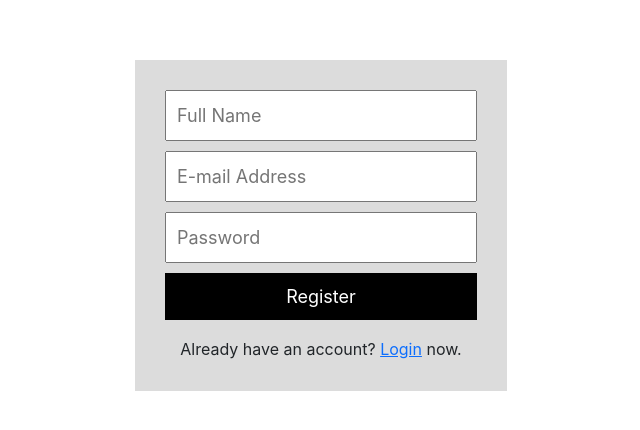
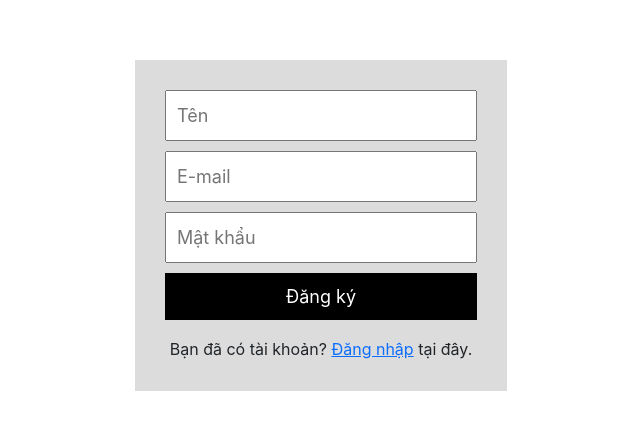
Before and after one commit to duyentran123456/flashcard-react, a React (Create React App) app: page /register in a window 1280 px wide. Shown: the part 178-608 px from the top of the page, without its empty margins (319-959 px from the left). Built offline with nearby package versions, Linux system fonts and the light colour scheme.

Commit message:
fix: chuyen sang tieng viet

```diff
--- a/src/components/Header/index.jsx
+++ b/src/components/Header/index.jsx
@@ -16,7 +16,7 @@ function Header(props) {
   return (
     <header>
       <div className='header-logo'>
-        <a href='/' className='header-logo-link'> Quizlet </a>
+        <a href='/' className='header-logo-link'> Flash Card </a>
       </div>
       <div className='logout'>
         <button onClick={logout}>Đăng xuất</button>
--- a/src/features/Auth/Login/index.jsx
+++ b/src/features/Auth/Login/index.jsx
@@ -31,24 +31,24 @@ function Login() {
           className="login__textBox"
           value={email}
           onChange={(e) => setEmail(e.target.value)}
-          placeholder="E-mail Address"
+          placeholder="E-mail"
         />
         <input
           type="password"
           className="login__textBox"
           value={password}
           onChange={(e) => setPassword(e.target.value)}
-          placeholder="Password"
+          placeholder="Mật khẩu"
         />
         <button
           className="login__btn"
           onClick={handleLogin}
         >
-          Login
+          Đăng nhập
         </button>
 
         <div>
-          Don't have an account? <Link to="/register">Register</Link> now.
+          Bạn chưa có tài khoản? <Link to="/register">Đăng ký</Link> tại đây.
         </div>
       </div>
     </div>
--- a/src/features/Auth/Register/index.jsx
+++ b/src/features/Auth/Register/index.jsx
@@ -30,28 +30,28 @@ function Register() {
           className="register__textBox"
           value={name}
           onChange={(e) => setName(e.target.value)}
-          placeholder="Full Name"
+          placeholder="Tên"
         />
         <input
           type="text"
           className="register__textBox"
           value={email}
           onChange={(e) => setEmail(e.target.value)}
-          placeholder="E-mail Address"
+          placeholder="E-mail"
         />
         <input
           type="password"
           className="register__textBox"
           value={password}
           onChange={(e) => setPassword(e.target.value)}
-          placeholder="Password"
+          placeholder="Mật khẩu"
         />
         <button className="register__btn" onClick={register}>
-          Register
+          Đăng ký
         </button>
 
         <div>
-          Already have an account? <Link to="/login">Login</Link> now.
+          Bạn đã có tài khoản? <Link to="/login">Đăng nhập</Link> tại đây.
         </div>
       </div>
     </div>
--- a/src/features/Lesson/components/CardModal/index.jsx
+++ b/src/features/Lesson/components/CardModal/index.jsx
@@ -43,7 +43,7 @@ function CardModal(props) {
   return (
     <Modal isOpen={isOpen}>
       <ModalHeader toggle={cancelModal}>
-        {isAddMode ? "Them the" : "Sua the"}
+        {isAddMode ? "Thêm thẻ" : "Sửa thẻ"}
       </ModalHeader>
       <ModalBody>
         <input
@@ -52,7 +52,7 @@ function CardModal(props) {
           onChange={onImageChange}
           accept="image/*"
         />
-        {uploadingImage && <div>Uploading...</div>}
+        {uploadingImage && <div>Đang tải ảnh lên...</div>}
         {question && <img src={question} alt="question" style={{width: 50, height: 50}}/>}
         <input
           type={"text"}
--- a/src/features/Lesson/components/LessonForm/index.jsx
+++ b/src/features/Lesson/components/LessonForm/index.jsx
@@ -56,10 +56,10 @@ function LessonForm(props) {
 
       {cards.map((card, index) => (
         <div key={index}>
-          <label htmlFor='question'>Question: </label>
+          <label htmlFor='question'>Câu hỏi: </label>
           <img src={card.question} alt='question' id='question' style={{width: 300, height: 300}}/>
           <br />
-          <label htmlFor='answer'>Answer: </label>
+          <label htmlFor='answer'>Đáp án: </label>
           <span id='answer'>{card.answer}</span>
           <br />
           <button onClick={() => handleEditCard(index)}>Sửa thẻ</button>
--- a/src/features/Lesson/pages/AddLesson.jsx
+++ b/src/features/Lesson/pages/AddLesson.jsx
@@ -3,7 +3,6 @@ import { useNavigate } from 'react-router-dom'
 
 import Header from '../../../components/Header'
 import LessonForm from '../components/LessonForm'
-
 import { addLesson } from '../../../firebase/lesson'
 
 const initialValues = {
@@ -24,7 +23,7 @@ function AddLesson() {
     <>
       <Header />
       <div className='main-content-container'>
-        <h1>Add Lesson</h1>
+        <h1>Tạo bài học</h1>
         <LessonForm
           onSubmit={handleSubmit}
           initialValues={initialValues}
--- a/src/features/Lesson/pages/EditLesson.jsx
+++ b/src/features/Lesson/pages/EditLesson.jsx
@@ -32,9 +32,9 @@ function EditLesson() {
     <>
       <Header />
       <div className="main-content-container">
-        <h1>Update Lesson</h1>
+        <h1>Sửa bài học</h1>
         {isLoading ? (
-          <div>Loading...</div>
+          <div>Đang tải...</div>
         ) : (
           <LessonForm
             onSubmit={handleSubmit}
--- a/src/features/Lesson/pages/ViewLesson.jsx
+++ b/src/features/Lesson/pages/ViewLesson.jsx
@@ -1,7 +1,7 @@
 import React, { useEffect, useState } from "react";
 import { useNavigate, useParams } from "react-router-dom";
+
 import Header from "../../../components/Header";
-
 import { deleteLesson, getLessonById } from "../../../firebase/lesson";
 import Auth from "../../../components/Auth/Auth";
 
@@ -48,7 +48,7 @@ function ViewLesson(props) {
   return (
     <>
       <Header />
-      {isLoading ? <div>Loading...</div> :
+      {isLoading ? <div>Đang tải...</div> :
         <div className="main-content-container">
           <h1>{lesson.title}</h1>
           <span>{lesson.cards.length} thuật ngữ</span>
```
